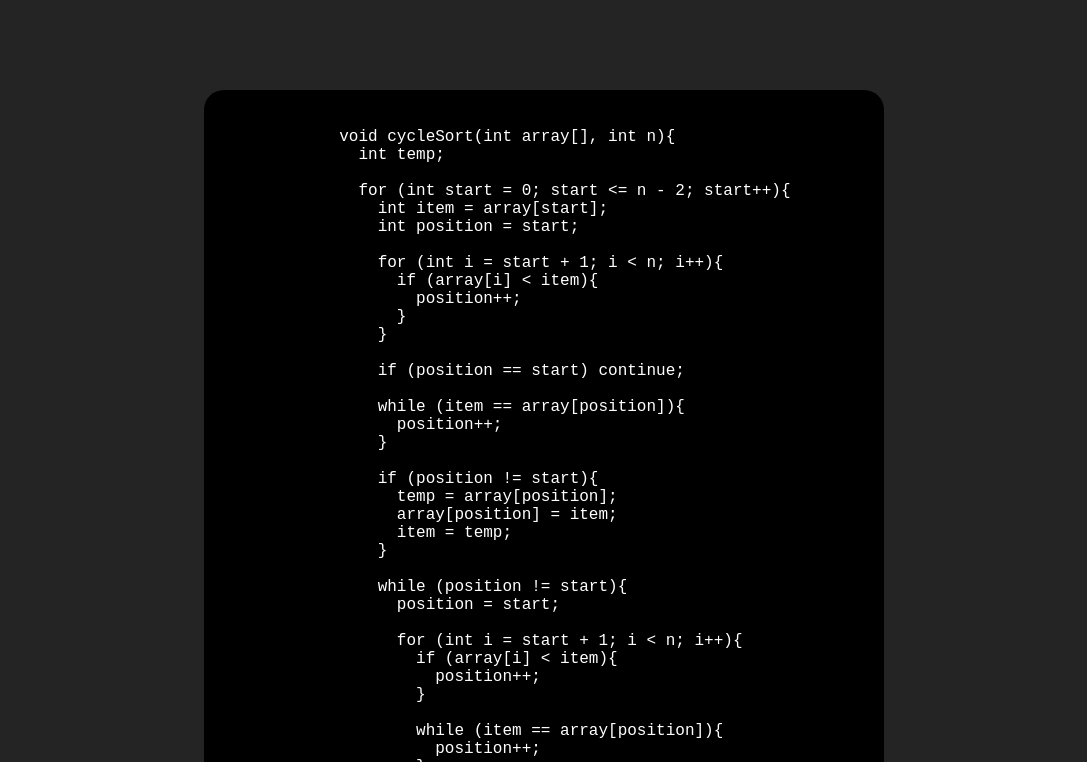
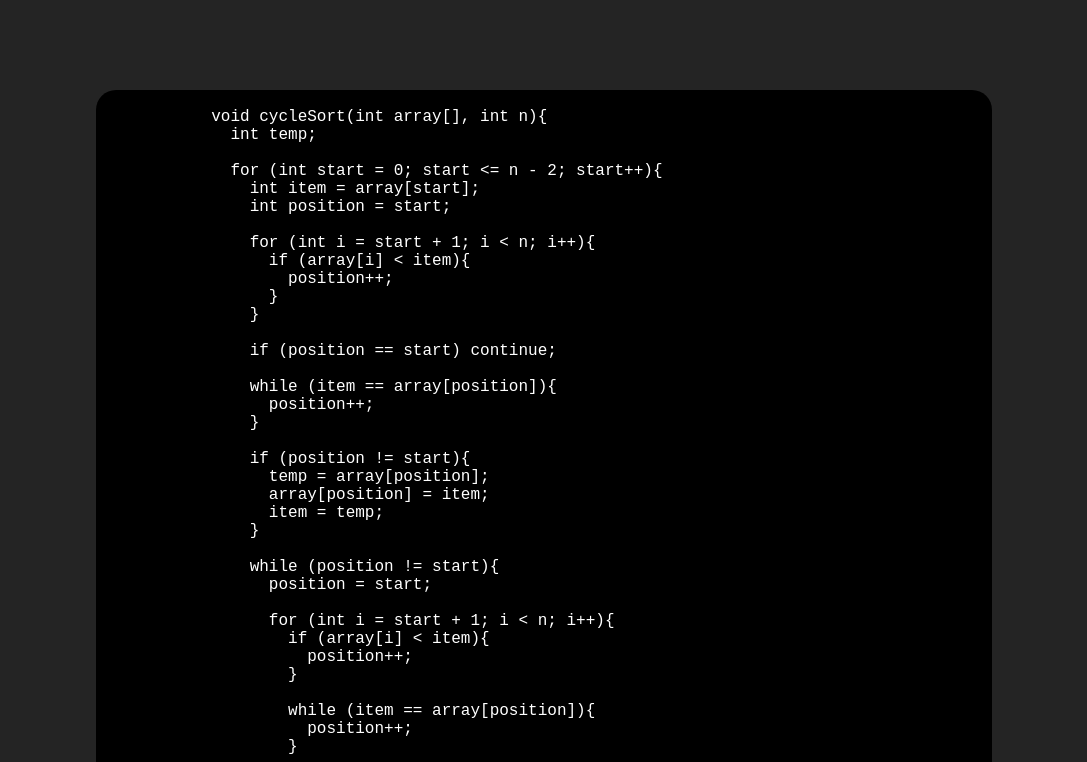
Before and after one commit to cjvickroy/visual-sort, a plain HTML site: page sorts/cycle-sort.html in a window 1280 px wide. Shown: the part 1238-2000 px from the top of the page, without its empty margins (96-1183 px from the left). Drawn offline with nearby package versions, Linux system fonts and the light colour scheme; a script that the page names is missing; a small style sheet from the web is missing.

Commit message:
Updated code block styling

```diff
--- a/css/style.css
+++ b/css/style.css
@@ -349,13 +349,8 @@ code {
   }
 
   pre code {
-    background-color: #eee;
-    border: 1px solid #999;
-    display: initial;
-    padding: 20px;
-    width: 50%;
-    margin: auto;
-
+    margin: 0 15%;
+    width: 100%;
   }
 
   pre {
```
